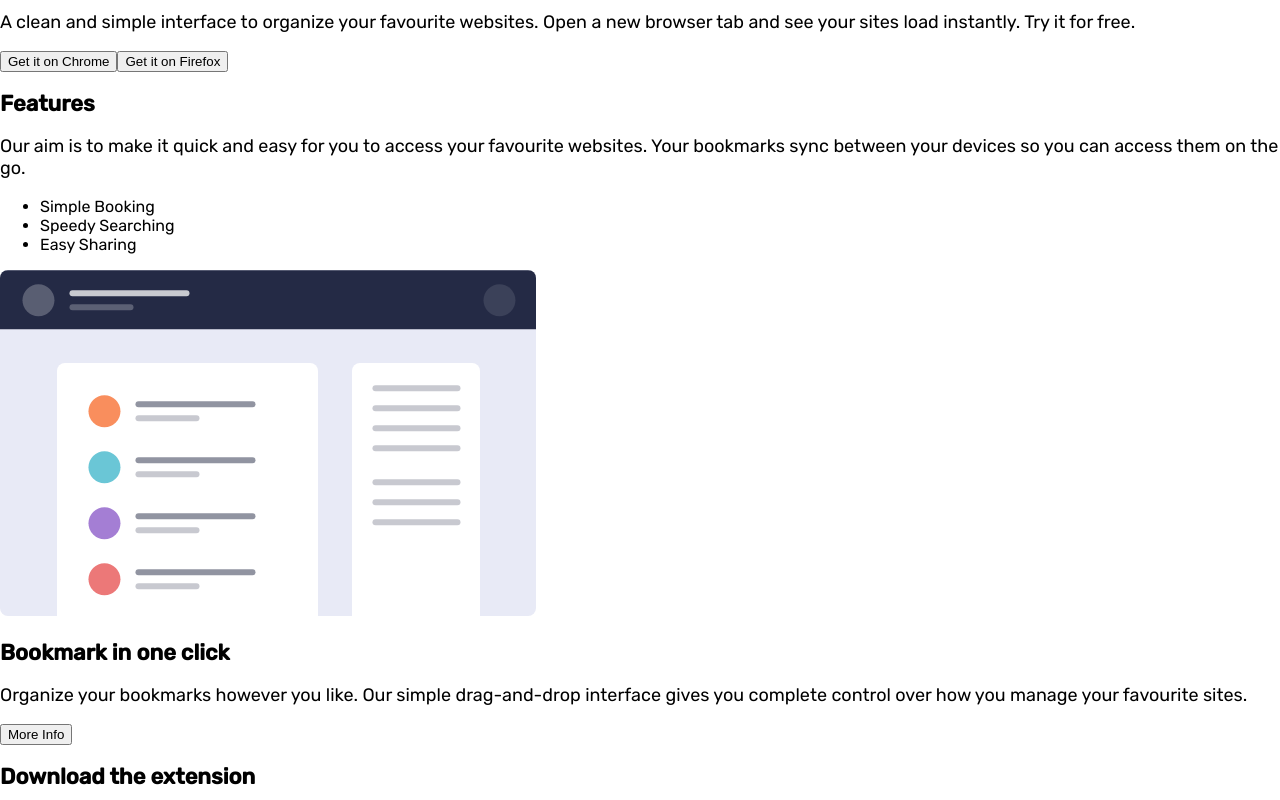
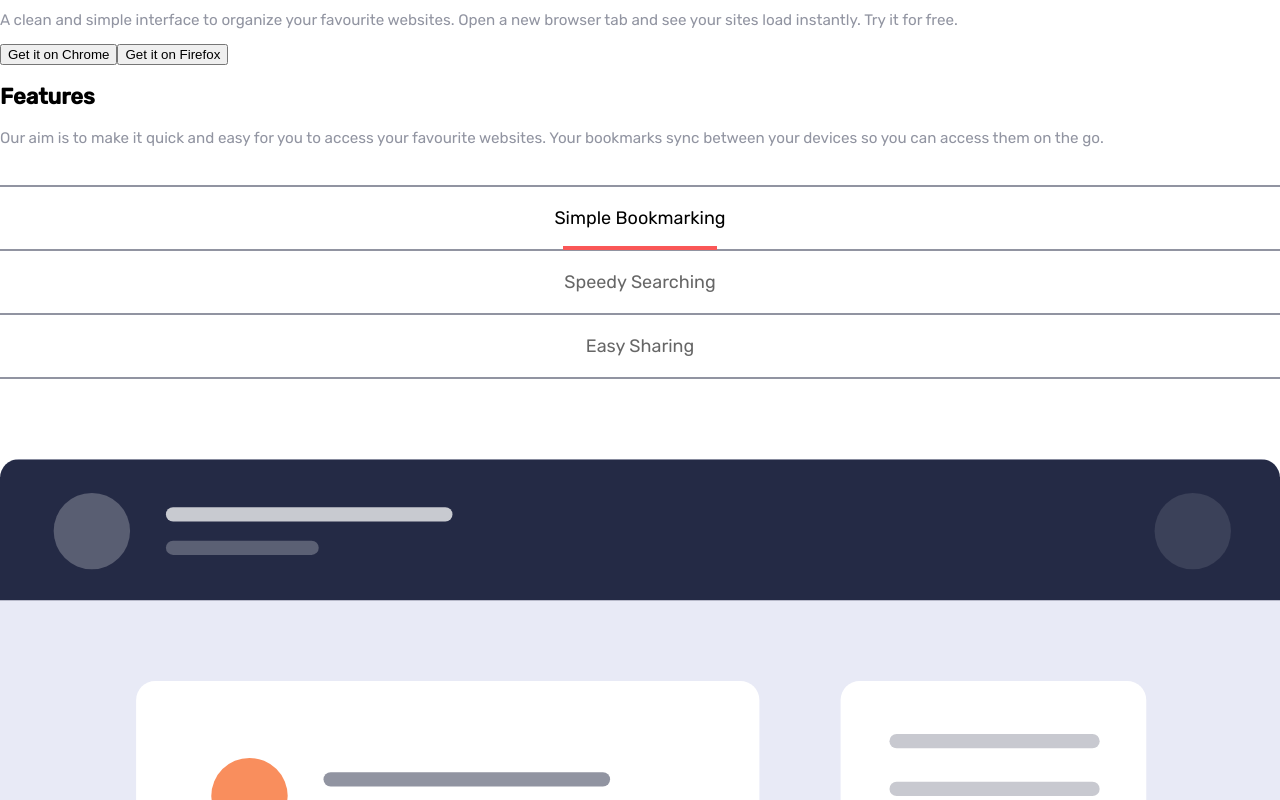
Before and after one commit to solvedbiscuit71/bookmark-landing-page, a React (Create React App) app: page / in a window 1280 px wide. Shown: the part 540-1340 px from the top of the page. Built offline with nearby package versions, Linux system fonts and the light colour scheme.

Commit message:
completed styling tab component

```diff
--- a/src/components/tab.jsx
+++ b/src/components/tab.jsx
@@ -2,9 +2,9 @@ function Tab() {
   return (
     <div className="tab">
       <ul className="tab-names">
-        <li className="tab--active">Simple Booking</li>
-        <li>Speedy Searching</li>
-        <li>Easy Sharing</li>
+        <li><div className="tab-name tab-name--active">Simple Bookmarking</div></li>
+        <li><div className="tab-name">Speedy Searching</div></li>
+        <li><div className="tab-name">Easy Sharing</div></li>
       </ul>
 
       <div className="tab-content">
--- a/src/styles/index.css
+++ b/src/styles/index.css
@@ -4,6 +4,14 @@
   --clr-blue: hsl(231, 69%, 60%);
   --clr-darkblue: hsl(229, 31%, 21%);
   --clr-gray: hsl(229, 8%, 60%);
+}
+
+h1, h2, h3 {
+  color: black;
+}
+
+p {
+  color: var(--clr-gray);
 }
 
 :root {
@@ -24,7 +32,7 @@ h3 {
 }
 
 p {
-  font-size: 1.125rem;
+  font-size: 0.95rem;
 }
 
 *, *::before, *::after {
@@ -38,7 +46,6 @@ p {
 body {
   margin: 0;
   padding: 0;
-  position: relative;
 }
 
 .navbar ul {
@@ -78,6 +85,7 @@ header {
   min-height: 100vh;
   width: 100vw;
   position: absolute;
+  z-index: 10;
   top: 0;
   left: 0;
   transition-property: background-color, opacity;
@@ -135,3 +143,76 @@ header.show-navbar .media {
   bottom: 3em;
   left: 0;
 }
+
+.tab-names {
+  margin: 0;
+  padding: 0;
+  border-top: 0.75px solid var(--clr-gray);
+  border-bottom: 0.75px solid var(--clr-gray);
+  list-style: none;
+  margin: 2.375em 0 1.625em;
+}
+.tab-names li {
+  min-height: 4em;
+  width: 100%;
+  display: flex;
+  align-items: center;
+  justify-content: center;
+  border-top: 0.75px solid var(--clr-gray);
+  border-bottom: 0.75px solid var(--clr-gray);
+}
+.tab-content {
+  position: relative;
+  margin: 5em 0;
+}
+.tab-content::before {
+  content: "";
+  width: 95%;
+  aspect-ratio: 1.55;
+  background-color: var(--clr-blue);
+  border-bottom-right-radius: 30%;
+  position: absolute;
+  z-index: 5;
+  top: 3.25em;
+  left: -2em;
+}
+.tab-content img {
+  width: 100%;
+  position: relative;
+  z-index: 6;
+}
+.tab-content h2 {
+  margin: 4em 0 1em;
+  text-align: center;
+}
+.tab-content p {
+  margin: 0;
+  font-size: 0.95rem;
+  text-align: center;
+  line-height: 1.5em;
+}
+.tab-content button {
+  display: none;
+}
+
+.tab-name {
+  font-size: 1.125rem;
+  color: rgba(0, 0, 0, 0.6);
+  position: relative;
+}
+.tab-name::after {
+  content: "";
+  width: 90%;
+  height: 0.25em;
+  position: absolute;
+  bottom: -1.2em;
+  left: 5%;
+  background-color: var(--clr-red);
+  transform: scale(0);
+}
+.tab-name--active {
+  color: black;
+}
+.tab-name--active::after {
+  transform: scale(1);
+}
--- a/src/styles/sass/abstracts/_colors.scss
+++ b/src/styles/sass/abstracts/_colors.scss
@@ -4,3 +4,6 @@
   --clr-darkblue: hsl(229, 31%, 21%);
   --clr-gray: hsl(229, 8%, 60%);
 }
+
+h1,h2,h3 { color: black; }
+p { color: var(--clr-gray);}
--- a/src/styles/sass/abstracts/_fonts.scss
+++ b/src/styles/sass/abstracts/_fonts.scss
@@ -8,4 +8,4 @@
 h1 { font-size: 2rem; } // 32px
 h2 { font-size: 1.375rem; } // 22px
 h3 { font-size: 1.25rem; } // 20px
-p { font-size: 1.125rem; } // 18px
+p { font-size: .95rem; } // 15.2px
--- a/src/styles/sass/abstracts/_index.scss
+++ b/src/styles/sass/abstracts/_index.scss
@@ -12,5 +12,4 @@
 body {
   margin: 0;
   padding: 0;
-  position: relative;
 }
--- a/src/styles/sass/components/_header.scss
+++ b/src/styles/sass/components/_header.scss
@@ -4,6 +4,7 @@ header {
   width: 100vw;
 
   position: absolute;
+  z-index: 10;
   top: 0;
   left: 0;
 
--- a/src/styles/sass/components/_index.scss
+++ b/src/styles/sass/components/_index.scss
@@ -1,2 +1,3 @@
 @forward "./navbar";
 @forward "./header";
+@forward "./tab";
--- /dev/null
+++ b/src/styles/sass/components/_tab.scss
@@ -0,0 +1,86 @@
+.tab {
+  &-names {
+    margin: 0;
+    padding: 0;
+    border-top: .75px solid var(--clr-gray);
+    border-bottom: .75px solid var(--clr-gray);
+    list-style: none;
+    margin: 2.375em 0 1.625em;
+
+    li {
+      min-height: 4em;
+      width: 100%;
+
+      display: flex;
+      align-items: center;
+      justify-content: center;
+      border-top: .75px solid var(--clr-gray);
+      border-bottom: .75px solid var(--clr-gray);
+    }
+  }
+
+  &-content {
+    position: relative;
+    margin: 5em 0;
+    &::before {
+      content: "";
+      width: 95%;
+      aspect-ratio: 1.55;
+
+      background-color: var(--clr-blue);
+      border-bottom-right-radius: 30%;
+      position: absolute;
+      z-index: 5;
+      top: 3.25em;
+      left: -2em;
+    }
+
+    img {
+      width: 100%;
+      position: relative;
+      z-index: 6;
+    }
+
+    h2 {
+      margin: 4em 0 1em;
+      text-align: center;
+    }
+
+    p {
+      margin: 0;
+      font-size: .95rem;
+      text-align: center;
+      line-height: 1.5em;
+    }
+
+    button {
+      display: none;
+    }
+  }
+}
+
+.tab-name {
+  font-size: 1.125rem;
+  color: rgba(black, .6);
+  position: relative;
+
+  &::after {
+    content: "";
+    width: 90%;
+    height: .25em;
+
+    position: absolute;
+    bottom: -1.2em;
+    left: 5%;
+
+    background-color: var(--clr-red);
+    transform: scale(0);
+  }
+
+  &--active {
+    color: black;
+    &::after {
+      transform: scale(1);
+    }
+  }
+}
```
